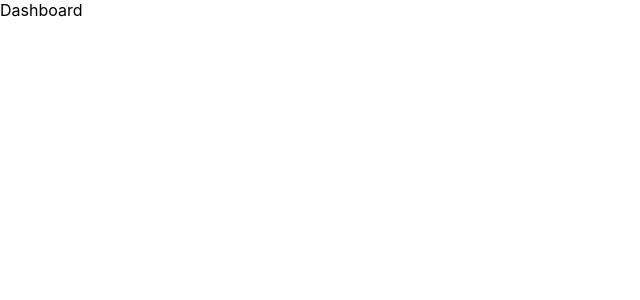
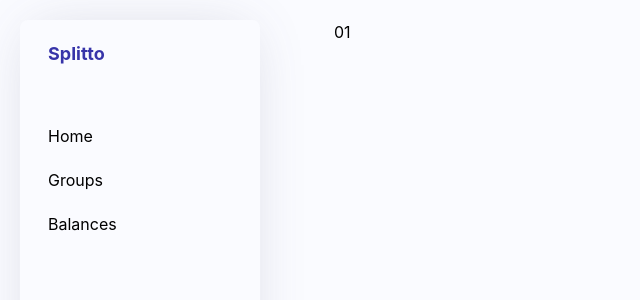
Before and after one commit to soilshubham/Splitto, a React (Create React App) app: page /dashboard in a window 1280 px wide. Shown: the top 300 px of the page, without its empty margins (0-640 px from the left). Built offline with nearby package versions, Linux system fonts and the light colour scheme.

Commit message:
added taiwind

```diff
--- a/package.json
+++ b/package.json
@@ -35,5 +35,10 @@
       "last 1 firefox version",
       "last 1 safari version"
     ]
+  },
+  "devDependencies": {
+    "autoprefixer": "^10.4.5",
+    "postcss": "^8.4.12",
+    "tailwindcss": "^3.0.24"
   }
 }
--- /dev/null
+++ b/postcss.config.js
@@ -0,0 +1,6 @@
+module.exports = {
+  plugins: {
+    tailwindcss: {},
+    autoprefixer: {},
+  },
+}
--- /dev/null
+++ b/src/Components/Sidebar/sidebar.jsx
@@ -0,0 +1,14 @@
+import React from "react";
+
+const Sidebar = () => {
+  return (
+    <div className="shadow-3xl max-w-[15rem] p-5 px-7 flex flex-col gap-5 rounded-lg h-full">
+      <div className="font-bold text-[#3734A9] mb-9 text-lg">Splitto</div>
+      <div className="">Home</div>
+      <div className="">Groups</div>
+      <div className="">Balances</div>
+    </div>
+  );
+};
+
+export default Sidebar;
--- a/src/Pages/Dashboard.js
+++ b/src/Pages/Dashboard.js
@@ -1,8 +1,15 @@
-import React from 'react'
+import Sidebar from "../Components/Sidebar/sidebar"
 
 const Dashboard = () => {
     return (
-        <div>Dashboard</div>
+        <div className="bg-[#FAFBFF] min-h-screen">
+            <div class="grid grid-cols-4 gap-4 h-screen p-5">
+                <div className="h-full">
+                    <Sidebar />
+                </div>
+                <div className="col-span-3">01</div>
+            </div>
+        </div>
     )
 }
 
--- a/src/index.css
+++ b/src/index.css
@@ -1,3 +1,7 @@
+@tailwind base;
+@tailwind components;
+@tailwind utilities;
+
 body {
   margin: 0;
   font-family: -apple-system, BlinkMacSystemFont, 'Segoe UI', 'Roboto', 'Oxygen',
--- /dev/null
+++ b/tailwind.config.js
@@ -0,0 +1,13 @@
+module.exports = {
+  content: [
+    "./src/**/*.{js,jsx,ts,tsx}",
+  ],
+  theme: {
+    extend: {
+      boxShadow: {
+        '3xl': '0px 0px 53px -14px rgba(88, 87, 115, 0.23);',
+      }
+    },
+  },
+  plugins: [],
+}
```
Also changed, not shown: 1 other file (tests, documents, lock files or other folders).
